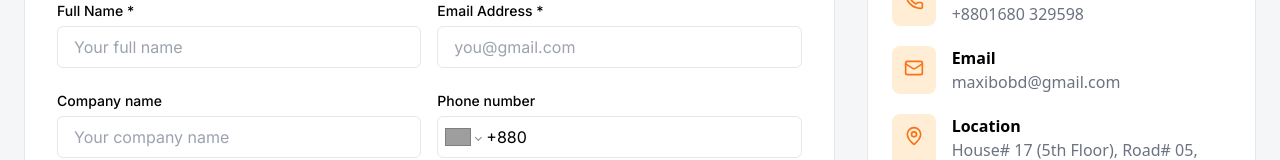
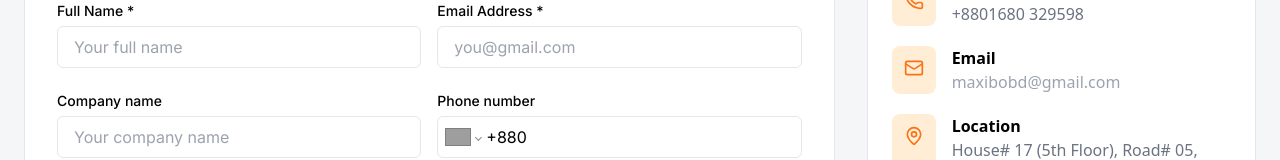
Before and after one commit to siam41sarker/maxibo_internationals, a React (Vite) app: page /contact in a window 1280 px wide. Shown: the part 639-799 px from the top of the page. Built offline with nearby package versions, Linux system fonts and the light colour scheme; grey boxes are pictures that could not be loaded.

Commit message:
committed

```diff
--- a/src/Components/ContactSection/ContactSection.jsx
+++ b/src/Components/ContactSection/ContactSection.jsx
@@ -222,7 +222,7 @@ const ContactSection = () => {
                 </div>
                 <div>
                   <p className="font-semibold">Email</p>
-                  <p className="text-gray-500 break-words">maxibobd@gmail.com</p>
+                  <p className="text-gray-400 break-words">maxibobd@gmail.com</p>
                 </div>
               </div>
 
```
